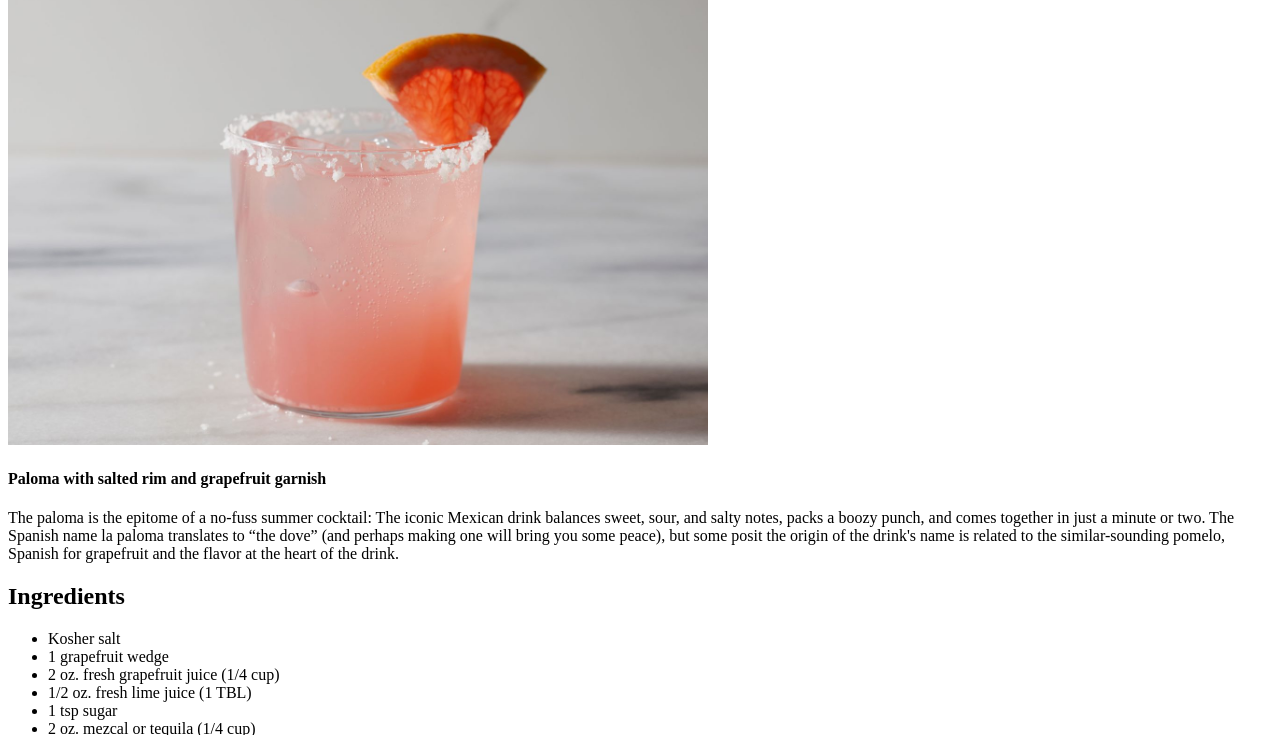
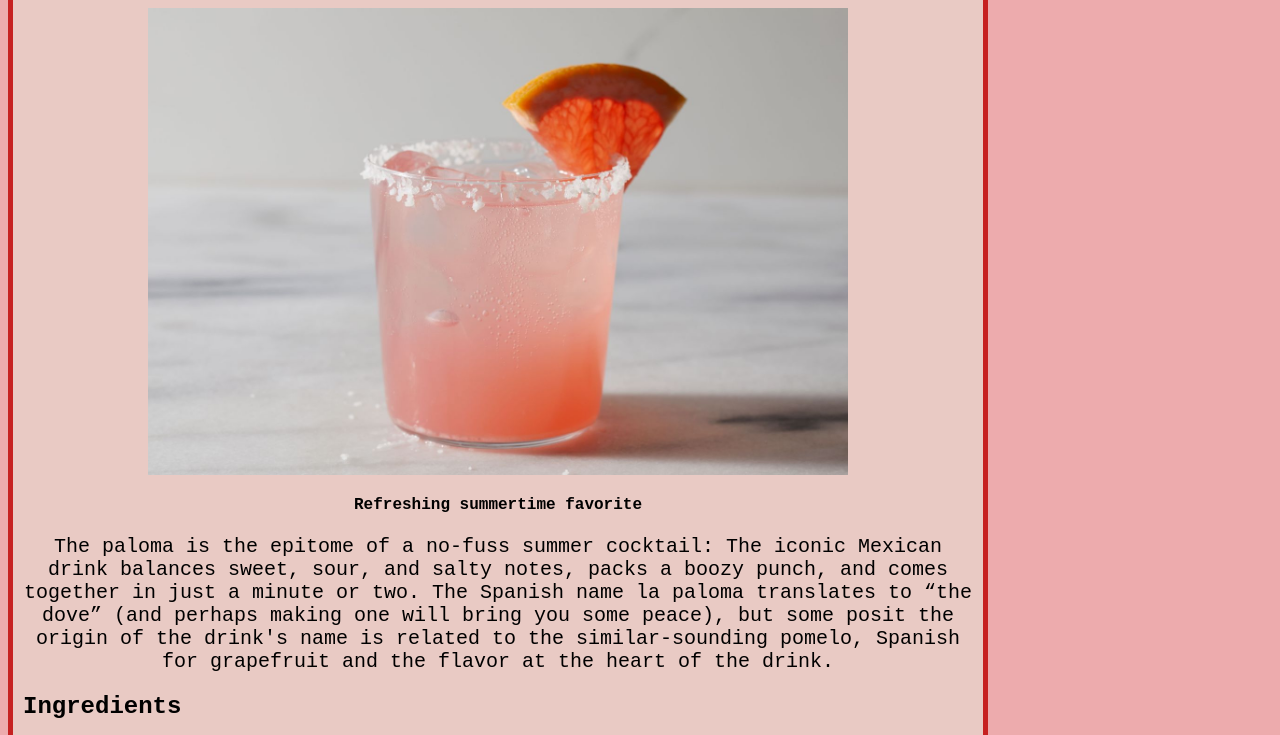
Before and after one commit to Alemoses/odin-recipes, a plain HTML site: page recipes/paloma/paloma.html in a window 1280 px wide. Shown: the part 102-837 px from the top of the page. Drawn offline with Linux system fonts and the light colour scheme.

Commit message:
Create stylesheet and add style to paloma.html

```diff
--- a/recipes/paloma/paloma.html
+++ b/recipes/paloma/paloma.html
@@ -4,20 +4,18 @@
   <meta charset="UTF-8">
   <meta name="viewport" content="width=device-width, initial-scale=1.0">
   <title>Paloma</title>
+  <link rel="stylesheet" href="style.css">
 </head>
   <body>
+    <div class="box">
       <h1>Paloma</h1>
-  <img src="./images/Paloma.jpg" width="700" alt="Picture of a Paloma cocktail">
-
-  <h4>Paloma with salted rim and grapefruit garnish</h4>
-
+      <img src="./images/Paloma.jpg" alt="Picture of a Paloma cocktail" class="center">
+      <h4>Refreshing summertime favorite</h4>
       <p>The paloma is the epitome of a no-fuss summer cocktail: The iconic Mexican drink balances sweet, sour, and salty notes,
         packs a boozy punch, and comes together in just a minute or two. The Spanish name la paloma translates to “the dove”
         (and perhaps making one will bring you some peace), but some posit the origin of the drink's name is related to the
         similar-sounding pomelo, Spanish for grapefruit and the flavor at the heart of the drink.</p>
-
       <h2>Ingredients</h2>
-
       <ul>
           <li>Kosher salt</li>
           <li>1 grapefruit wedge</li>
@@ -29,9 +27,9 @@
         </ul>
 
       <h2>Prepartion</h2>
-
       <p>Pour some kosher salt on a plate. Rub half of rim of a highball glass with grapefruit wedge; dip rim of glass in salt.
         Combine grapefruit juice, lime juice, and sugar in glass; stir until sugar is dissolved. Stir in mezcal, add ice, and
         top off with club soda. Garnish with grapefruit wedge</p>
+    </div>
   </body>
 </html>
--- /dev/null
+++ b/recipes/paloma/style.css
@@ -0,0 +1,41 @@
+body {
+  background-color: rgb(237, 171, 173);
+  font-family: 'Courier New', Courier, monospace
+}
+
+div.box {
+  border: thick solid rgb(198, 33, 33);
+  margin:left 0 auto;
+  padding: 10px;
+  width: 950px;
+  background-color:rgb(233, 202, 196);
+}
+
+h1 {
+  color: rgb(198, 33, 33);
+  text-transform: uppercase;
+  text-align: center;
+  font-size: 35px;
+}
+
+.center {
+  width: 700px;
+  height: auto;
+  margin-left: auto;
+  margin-right: auto;
+  display: block;
+}
+
+p {
+  font-size: 20px;
+  text-align: center;
+}
+
+ul {
+  font-weight: bold;
+  list-style: none;
+}
+
+h4 {
+  text-align: center;
+}
```
Lines whose indentation alone changed are shown as unchanged.
